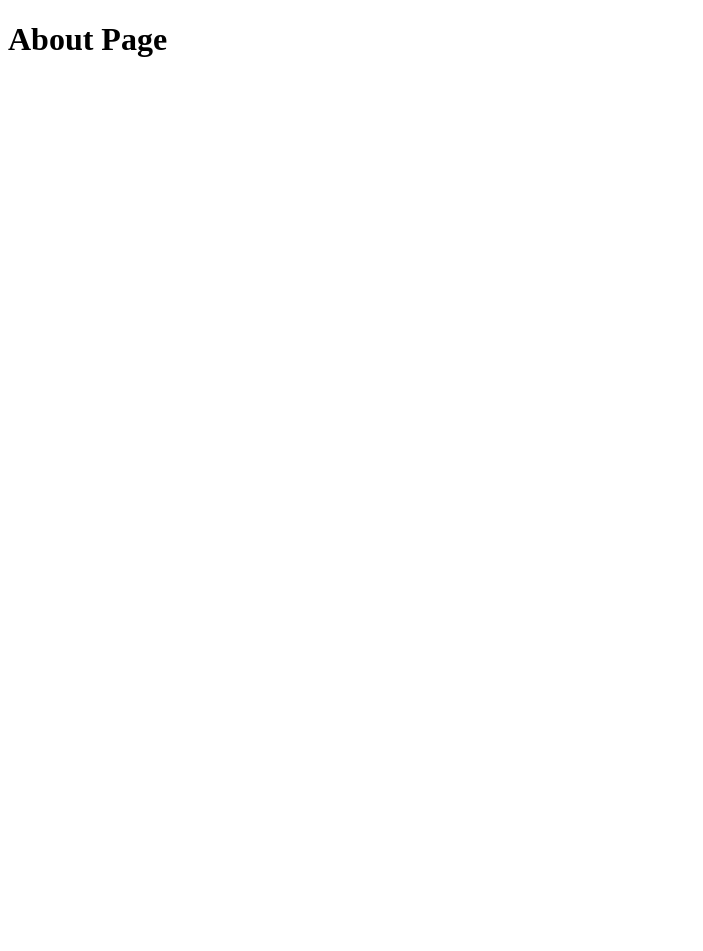
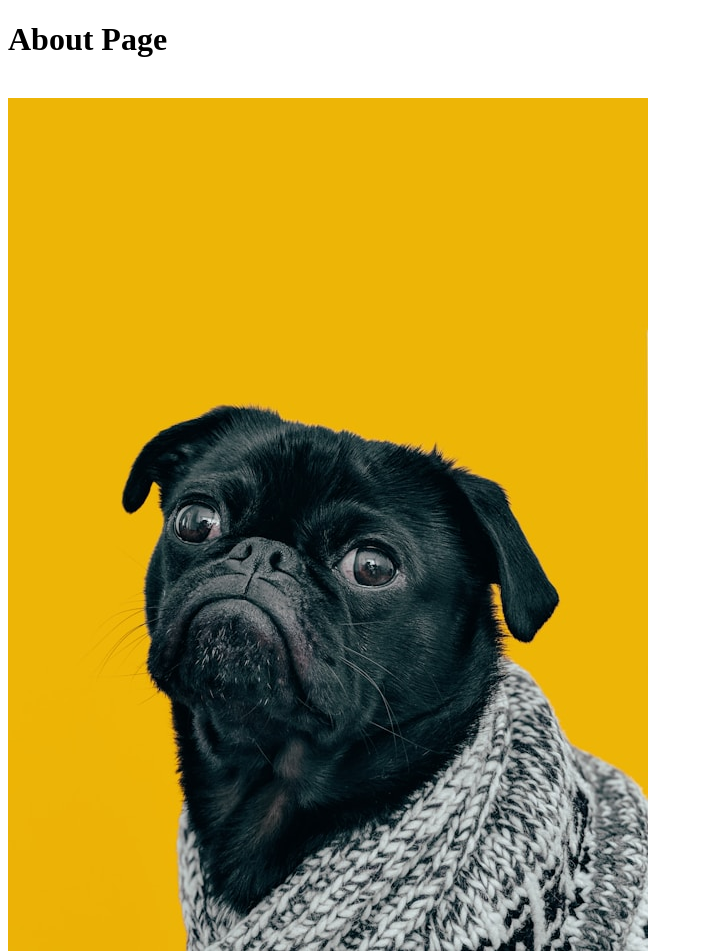
Before and after one commit to lokcies/git_test, a plain HTML site: page odin-links-and-images/pages/about.html in a window 1280 px wide. Shown: the whole page, without its empty margins (0-703 px from the left). Before the commit the page ends 800 px from the top, so only its background shows below. Drawn offline with Linux system fonts and the light colour scheme.

Commit message:
implemented img tag in about.html and sourced the image from parent directory

```diff
--- a/odin-links-and-images/pages/about.html
+++ b/odin-links-and-images/pages/about.html
@@ -7,5 +7,8 @@
 </head>
 <body>
     <h1>About Page</h1>
+    <br>
+    <!-- "../" is used to access the parent directory to be able to acess the dawg image-->
+    <img src="../images/dog.jpg" alt="">
 </body>
 </html>
```
Also changed, not shown: odin-links-and-images/index.html (+1 -0 lines).
